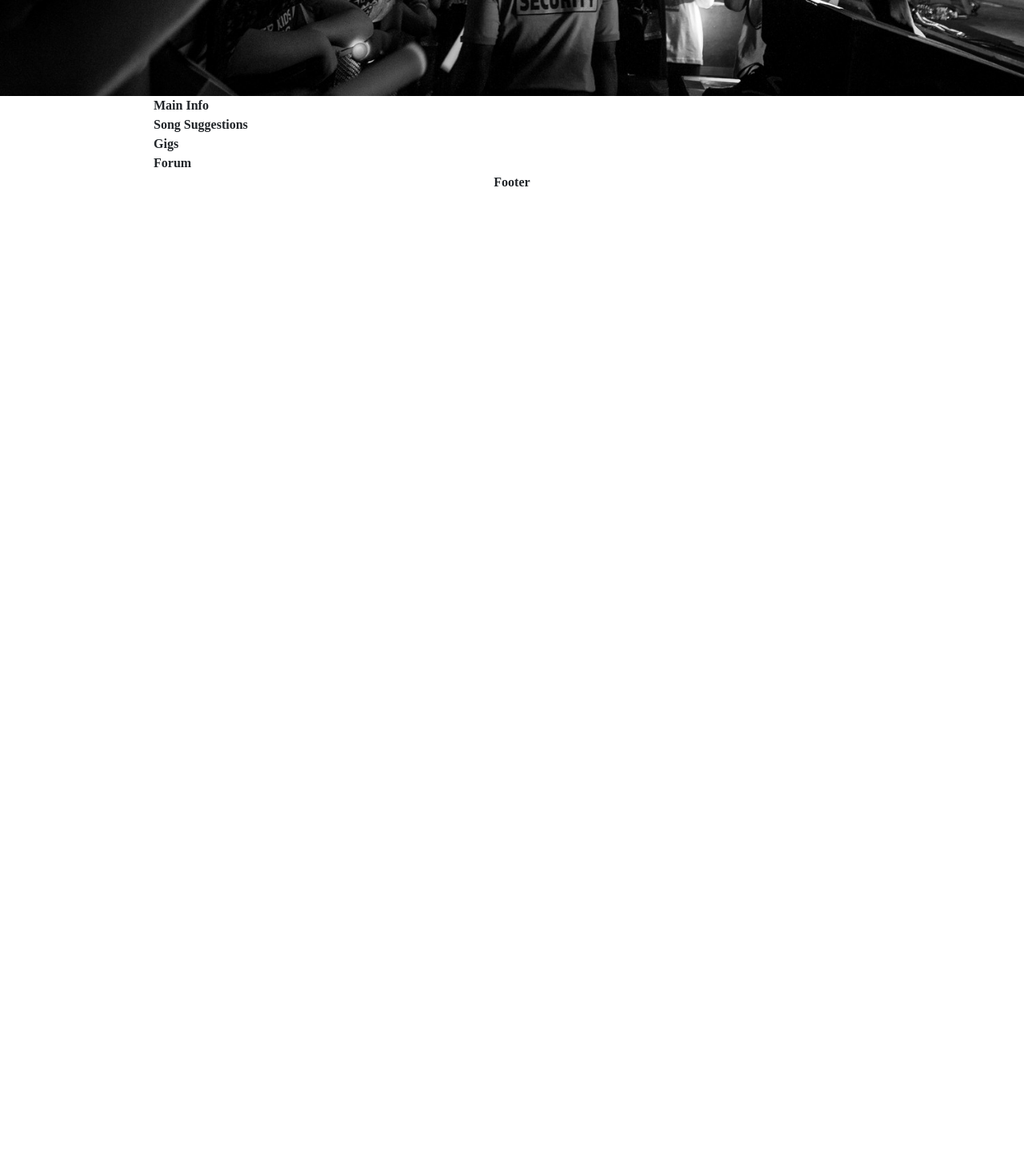
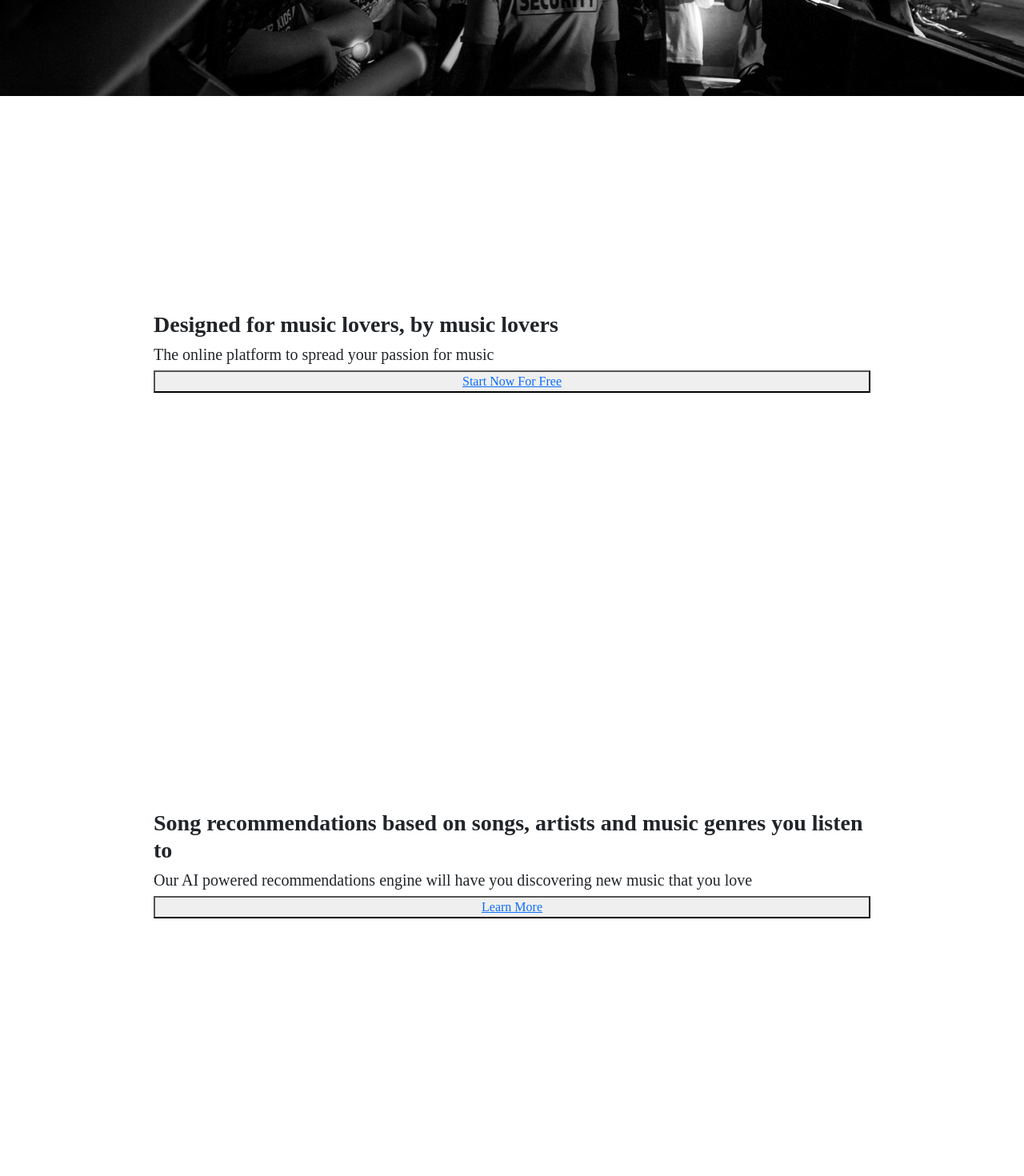
Before and after one commit to joshkent94/shutUpAndDance-Website, a React (Create React App) app: page / in a window 1280 px wide. Shown: the part 680-2150 px from the top of the page at 80% size. Before the commit the page ends 920 px from the top, so only its background shows below. Built offline with nearby package versions, Linux system fonts and the light colour scheme; a web font is replaced by a local one.

Commit message:
Add background to navbar as you scroll

```diff
--- a/src/App.css
+++ b/src/App.css
@@ -18,12 +18,23 @@ body {
 }
 
 :root {
-  --primary-colour: #353935;
+  --primary-colour: black;
   --secondary-colour: white;
-  --third-colour: #3e5d22;
-  --fourth-colour: #b8b3b0;
+  --third-colour: #b8b3b0;
+  --fourth-colour: #3e5d22;
 }
 
 #main-content {
   width: 70%;
 }
+
+.content-block {
+  height: 40rem;
+  display: flex;
+  flex-direction: column;
+  justify-content: center;
+}
+
+h3 {
+  font-weight: 600;
+}
--- a/src/App.js
+++ b/src/App.js
@@ -6,7 +6,6 @@ import SongSuggestionsFeature from './components/SongSuggestionsFeature/SongSugg
 import GigsFeature from './components/GigsFeature/GigsFeature';
 import ForumFeature from './components/ForumFeature/ForumFeature';
 import MainInfo from './components/MainInfo/MainInfo';
-import Footer from './components/Footer/Footer';
 
 export default function App() {
   return (
@@ -18,7 +17,6 @@ export default function App() {
         <GigsFeature />
         <ForumFeature />
       </div>
-      <Footer />
     </React.Fragment>
   );
 };
--- a/src/components/ForumFeature/ForumFeature.js
+++ b/src/components/ForumFeature/ForumFeature.js
@@ -1,7 +1,9 @@
 export default function ForumFeature() {
     return (
-        <div>
-            Forum
+        <div className="content-block" id="forum-feature">
+            <h3>Spread your love of music with other like-minded people</h3>
+            <h5>Speak to and share song suggestions with other people with similar music tastes to you</h5>
+            <button><a href="#suggestion-feature">Learn More</a></button>
         </div>
     );
 };
--- a/src/components/GigsFeature/GigsFeature.js
+++ b/src/components/GigsFeature/GigsFeature.js
@@ -1,7 +1,9 @@
 export default function GigsFeature() {
     return (
-        <div>
-            Gigs
+        <div className="content-block" id="gigs-feature">
+            <h3>Be the first to know about gigs in your area</h3>
+            <h5>Our strong community will mean you are kept up-to-date with the latest gig ticket releases in your area</h5>
+            <button><a href="#forum-feature">Learn More</a></button>
         </div>
     );
 };
--- a/src/components/MainInfo/MainInfo.js
+++ b/src/components/MainInfo/MainInfo.js
@@ -1,7 +1,9 @@
 export default function MainInfo() {
     return (
-        <div>
-            Main Info
+        <div className="content-block">
+            <h3>Designed for music lovers, by music lovers</h3>
+            <h5>The online platform to spread your passion for music</h5>
+            <button><a href="https://app.shutupanddance.io/signup">Start Now For Free</a></button>
         </div>
     );
 };
--- a/src/components/Navigation/Navigation.js
+++ b/src/components/Navigation/Navigation.js
@@ -3,8 +3,21 @@ import { Container, Nav, Navbar } from 'react-bootstrap';
 import './Navigation.css';
 
 export default function Navigation() {
+    window.onscroll = function () {
+        const nav = document.getElementById('nav');
+        const headingHeight = document.getElementById("greeting").offsetHeight - document.getElementById("nav").offsetHeight;
+        if (document.body.scrollTop >= headingHeight || document.documentElement.scrollTop >= headingHeight) {
+            nav.classList.add("nav-colored");
+            nav.classList.remove("nav-transparent");
+        }
+        else {
+            nav.classList.add("nav-transparent");
+            nav.classList.remove("nav-colored");
+        }
+    };
+
     return (
-        <Navbar collapseOnSelect expand="lg" className="fixed-top">
+        <Navbar collapseOnSelect expand="lg" className="fixed-top nav-transparent" id="nav">
             <Container>
                 <Navbar.Brand href="/">
                     <img id="logo" src={logo} alt="Shut Up And Dance" />
--- a/src/components/SongSuggestionsFeature/SongSuggestionsFeature.js
+++ b/src/components/SongSuggestionsFeature/SongSuggestionsFeature.js
@@ -1,7 +1,9 @@
 export default function SongSuggestionsFeature() {
     return (
-        <div>
-            Song Suggestions
+        <div className="content-block" id="suggestion-feature">
+            <h3>Song recommendations based on songs, artists and music genres you listen to</h3>
+            <h5>Our AI powered recommendations engine will have you discovering new music that you love</h5>
+            <button><a href="#gigs-feature">Learn More</a></button>
         </div>
     );
 };
```
Also changed, not shown: src/components/Navigation/Navigation.css (+18 -1 lines).
